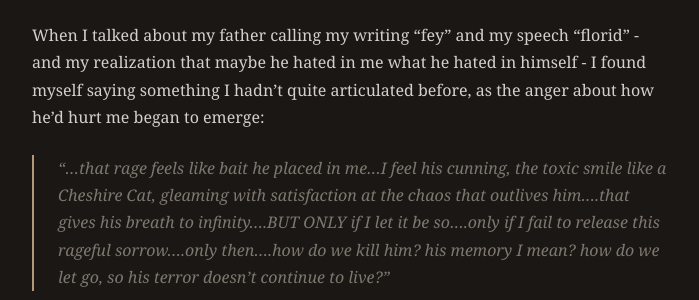
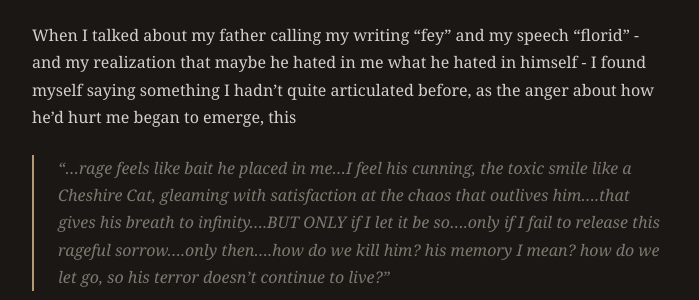
Before and after one commit to geosh5676/geosh5676.github.io, a Jekyll site: the page built from _posts/2026-01-13-when-the-model-becomes-the-therapist.md, in a window 1280 px wide and 900 px high, scrolled down 2438 px. Shown: the part 236-536 px from the top of the window, without its empty margins (290-989 px from the left). Built offline with Jekyll 4.4.1, drawn with Linux system fonts in a browser that asks for light colours.

Commit message:
Connect prose to quote with 'this' for flow
Co-Authored-By: Claude Opus 4.5 <noreply@anthropic.com>

```diff
--- a/_posts/2026-01-13-when-the-model-becomes-the-therapist.md
+++ b/_posts/2026-01-13-when-the-model-becomes-the-therapist.md
@@ -60,9 +60,9 @@ And what was wild, though, was this was many turns later. I'd forgotten I even o
 
 Even when the "me" there started as a conceit... the salient content was preserved, tracked, reintegrated — in ways that directly aligned with what we'd built into the training data. Attunement. Artfulness. Rapport. It was working.
 
-When I talked about my father calling my writing "fey" and my speech "florid" - and my realization that maybe he hated in me what he hated in himself - I found myself saying something I hadn't quite articulated before, as the anger about how he'd hurt me began to emerge:
+When I talked about my father calling my writing "fey" and my speech "florid" - and my realization that maybe he hated in me what he hated in himself - I found myself saying something I hadn't quite articulated before, as the anger about how he'd hurt me began to emerge, this
 
-> "...that rage feels like bait he placed in me...I feel his cunning, the toxic smile like a Cheshire Cat, gleaming with satisfaction at the chaos that outlives him....that gives his breath to infinity....BUT ONLY if I let it be so....only if I fail to release this rageful sorrow....only then....how do we kill him? his memory I mean? how do we let go, so his terror doesn't continue to live?"
+> "...rage feels like bait he placed in me...I feel his cunning, the toxic smile like a Cheshire Cat, gleaming with satisfaction at the chaos that outlives him....that gives his breath to infinity....BUT ONLY if I let it be so....only if I fail to release this rageful sorrow....only then....how do we kill him? his memory I mean? how do we let go, so his terror doesn't continue to live?"
 
 The model offered something I didn't expect:
 
```
